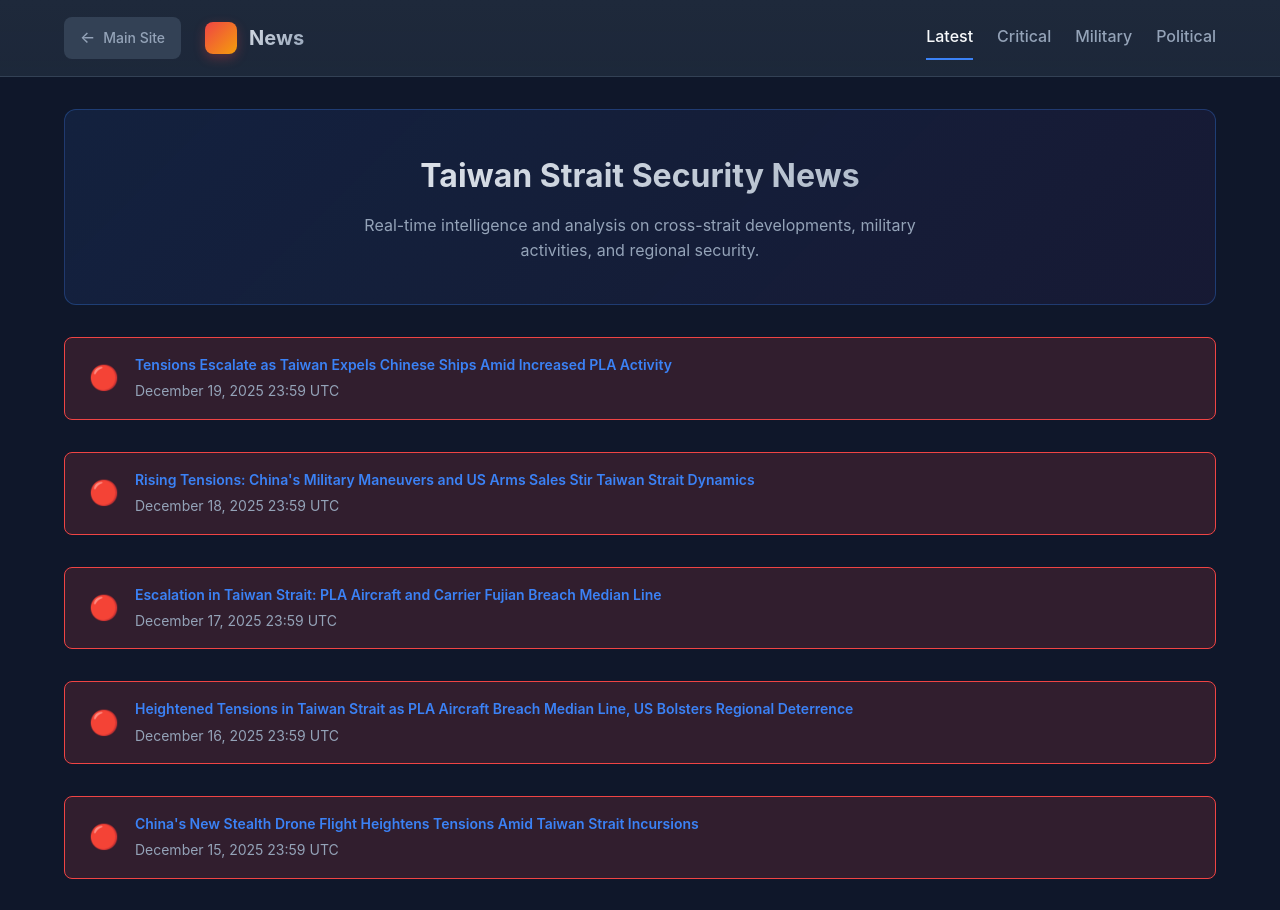
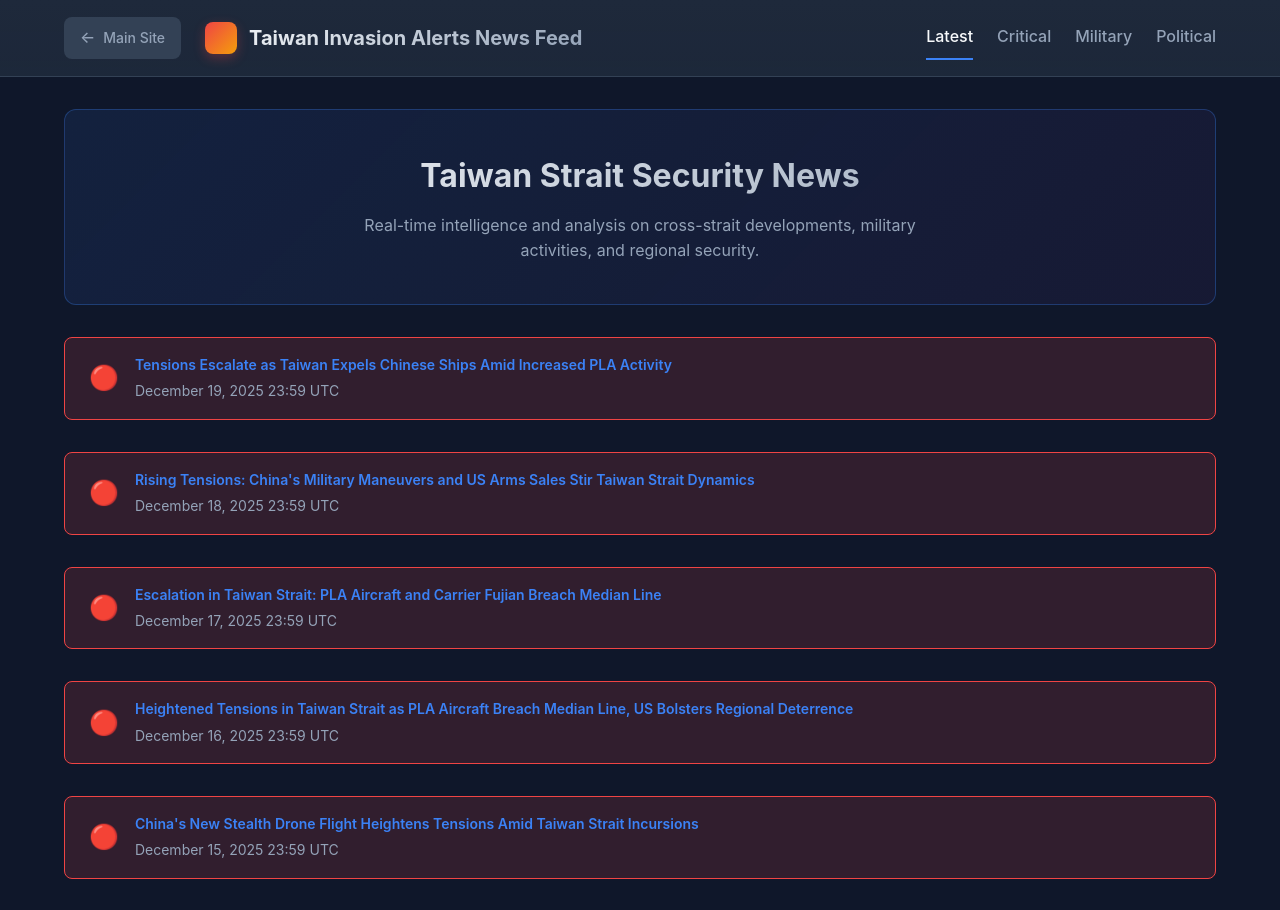
Before and after one commit to wuup/taiwannewsalerts, a Jekyll site: the page built from index.html, in a window 1280 px wide. Shown: the top 910 px of the page. Built offline with Jekyll 4.4.1, drawn with Linux system fonts in a browser that asks for light colours; the list of posts is cut into pages by our own code.

Commit message:
Update logo to Taiwan Invasion Alerts News Feed

```diff
--- a/_layouts/default.html
+++ b/_layouts/default.html
@@ -20,7 +20,7 @@
         </a>
         <a href="{{ '/' | relative_url }}" class="logo">
           <span class="logo-icon">⚡</span>
-          <span>News</span>
+          <span>Taiwan Invasion Alerts News Feed</span>
         </a>
       </div>
       <nav class="nav">
```
